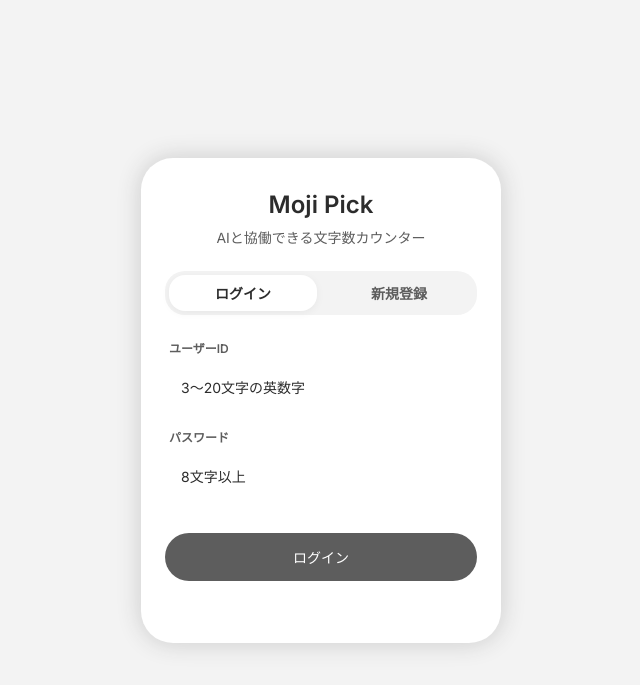
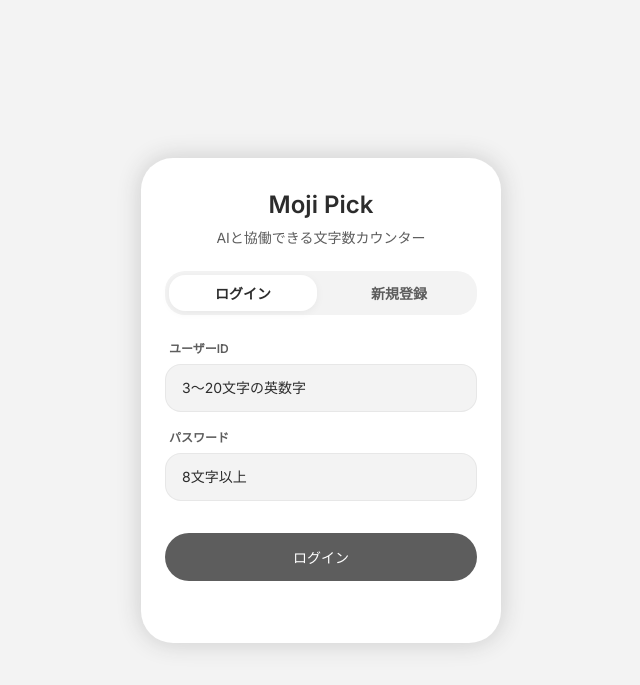
Before and after one commit to Yusei-Design/moji-pick-share, a website: page public/index.html in a window 1280 px wide. Shown: the whole page, without its empty margins (319-959 px from the left). Drawn offline with Linux system fonts and the light colour scheme; no server answers.

Commit message:
ログイン画面に枠線を設定

```diff
--- a/public/styles.css
+++ b/public/styles.css
@@ -731,6 +731,8 @@ a.prompt-card {
   min-height: 48px;
   padding: 0 16px;
   overflow: hidden;
+  background: var(--bg);
+  border: 1px solid rgba(0, 0, 0, 0.05);
 }
 
 .auth-error {
```
